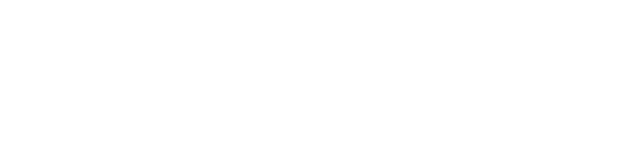
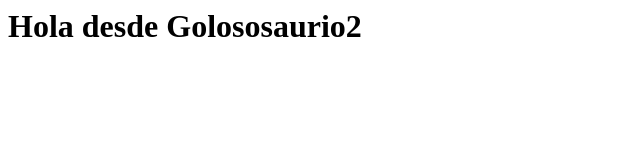
Before and after one commit to Golososaurio/products, a plain HTML site: page index.html in a window 1280 px wide. Shown: the whole page, without its empty margins (0-640 px from the left). Drawn offline with Linux system fonts and the light colour scheme.

Commit message:
:sparkles: Change title

```diff
--- a/index.html
+++ b/index.html
@@ -7,5 +7,7 @@
 </head>
 <body>
 
+	<h1>Hola desde Golososaurio2</h1>
+
 </body>
 </html>
```
